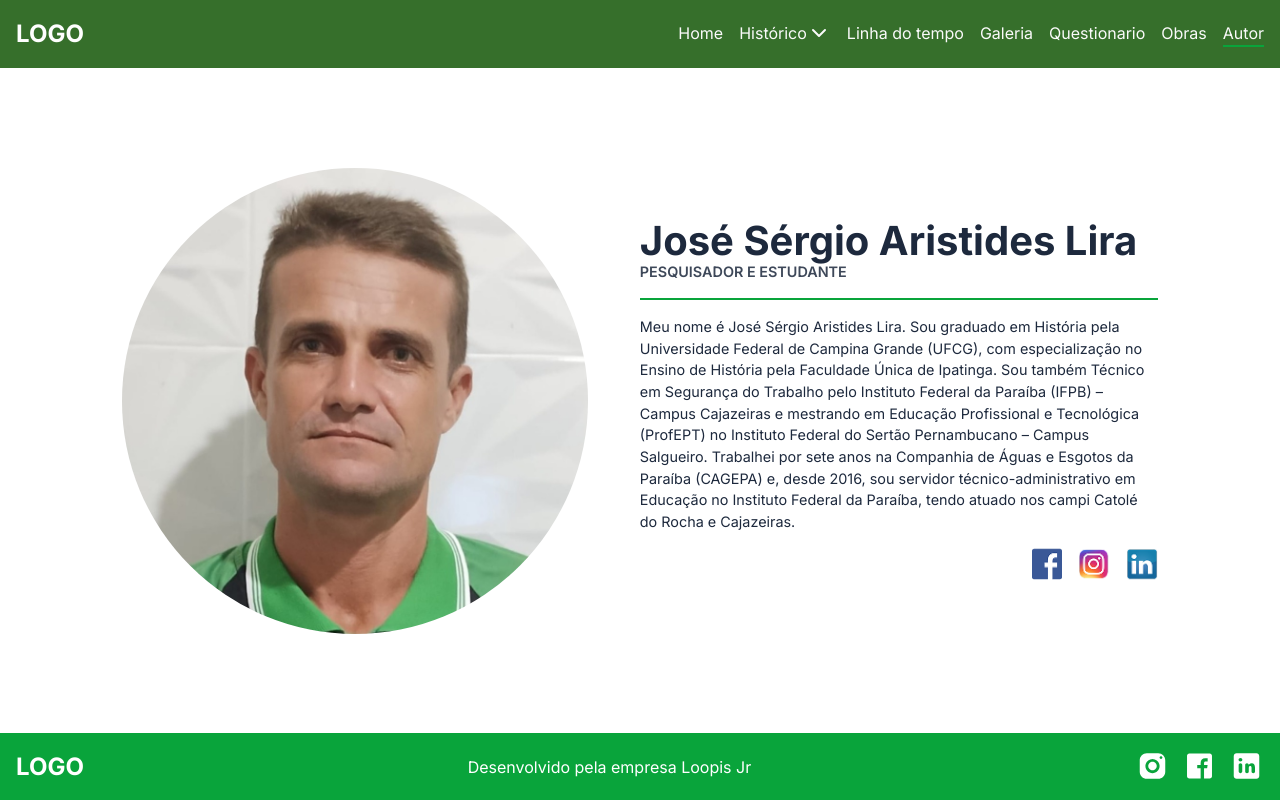
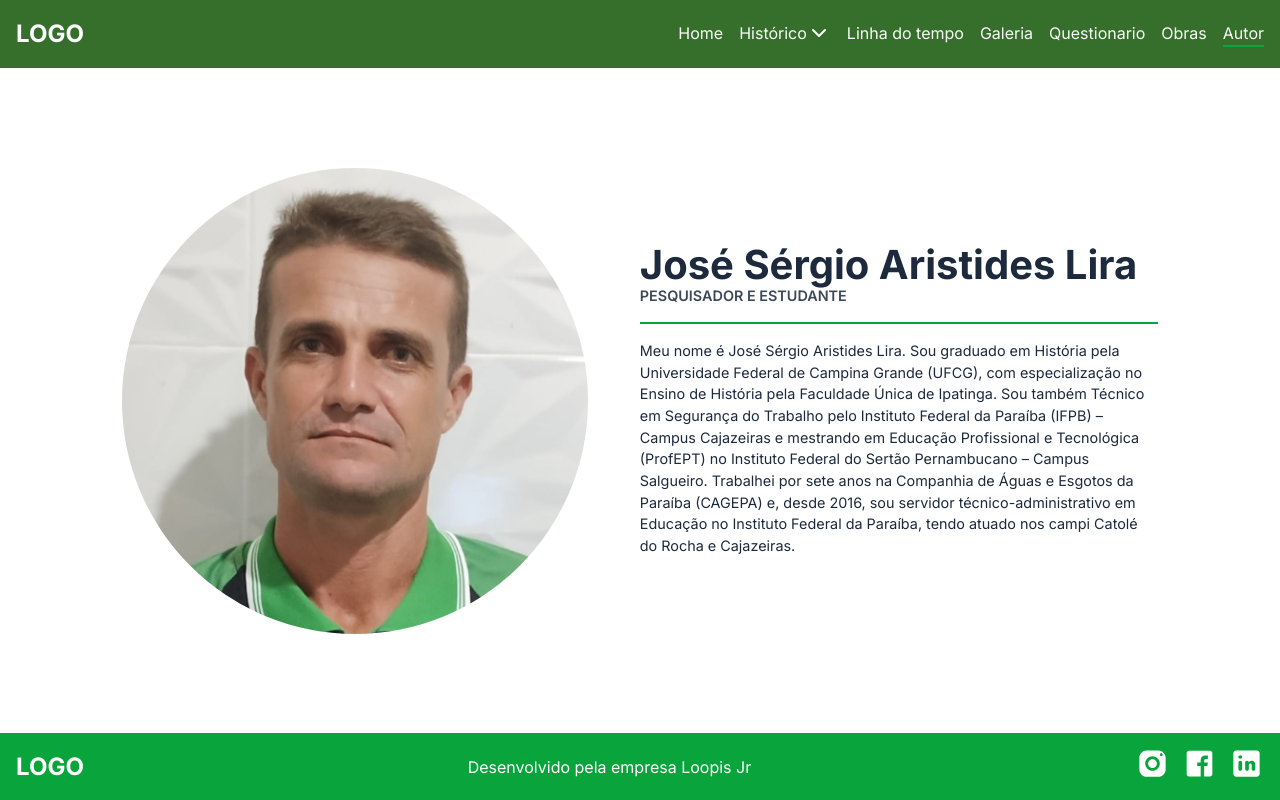
Before and after one commit to loopisjr/Museu-IFPB, a React (Vite) app in the folder frontend/: page /autor in a window 1280 px wide. Built offline with nearby package versions, Linux system fonts and the light colour scheme.

Commit message:
view: adicionando links no footer e removendo links da pagina do autor

```diff
--- a/frontend/src/components/Footer/index.tsx
+++ b/frontend/src/components/Footer/index.tsx
@@ -12,9 +12,15 @@
         <Logo />
         <p className={style.loopis}>Desenvolvido pela empresa Loopis Jr</p>
         <div className={style.redessociais}>
-          <img src={instagram} alt="Icon do instagram" />
-          <img src={facebook} alt="Icon do facebook" />
-          <img src={linkedin} alt="Icon do linkedin" />
+          <a href="https://www.instagram.com/loopisjr" target='_blank'>
+            <img src={instagram} alt="Icon do instagram" />
+          </a>
+          <a href="https://www.linkedin.com/company/loopisjr/posts" target='_blank'>
+            <img src={facebook} alt="Icon do facebook" />
+          </a>
+          <a href="https://www.linkedin.com/company/loopisjr/posts" target='_blank'>
+            <img src={linkedin} alt="Icon do linkedin" />
+          </a>
         </div>
       </div>
     </footer>
--- a/frontend/src/pages/Author/index.tsx
+++ b/frontend/src/pages/Author/index.tsx
@@ -18,13 +18,13 @@
 Trabalhei por sete anos na Companhia de Águas e Esgotos da Paraíba (CAGEPA) e, desde 2016, sou servidor técnico-administrativo em Educação no Instituto Federal da Paraíba, tendo atuado nos campi Catolé do Rocha e Cajazeiras.
           </p>
         </div>
-        <div className={style.boxIcons}>
+        {/* <div className={style.boxIcons}>
 
           <img className={style.icon} src={facebook} alt="Icon facebook" />
           <img className={style.icon} src={instagram} alt="Icon instagram" />
           <img className={style.icon} src={linkedin} alt="Icon linkedin " />
 
-        </div>
+        </div> */}
       </div>
     </div>
   )
```
